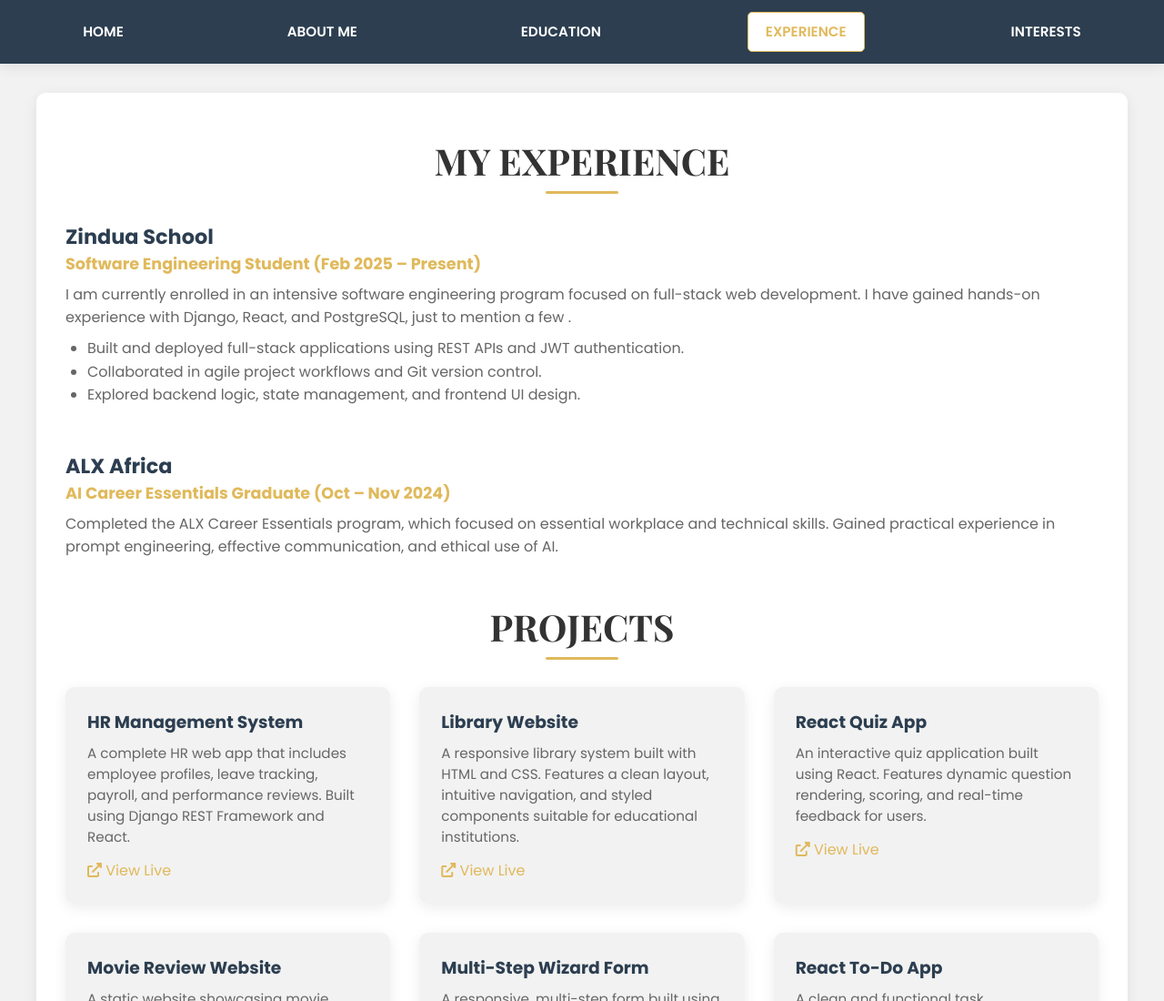
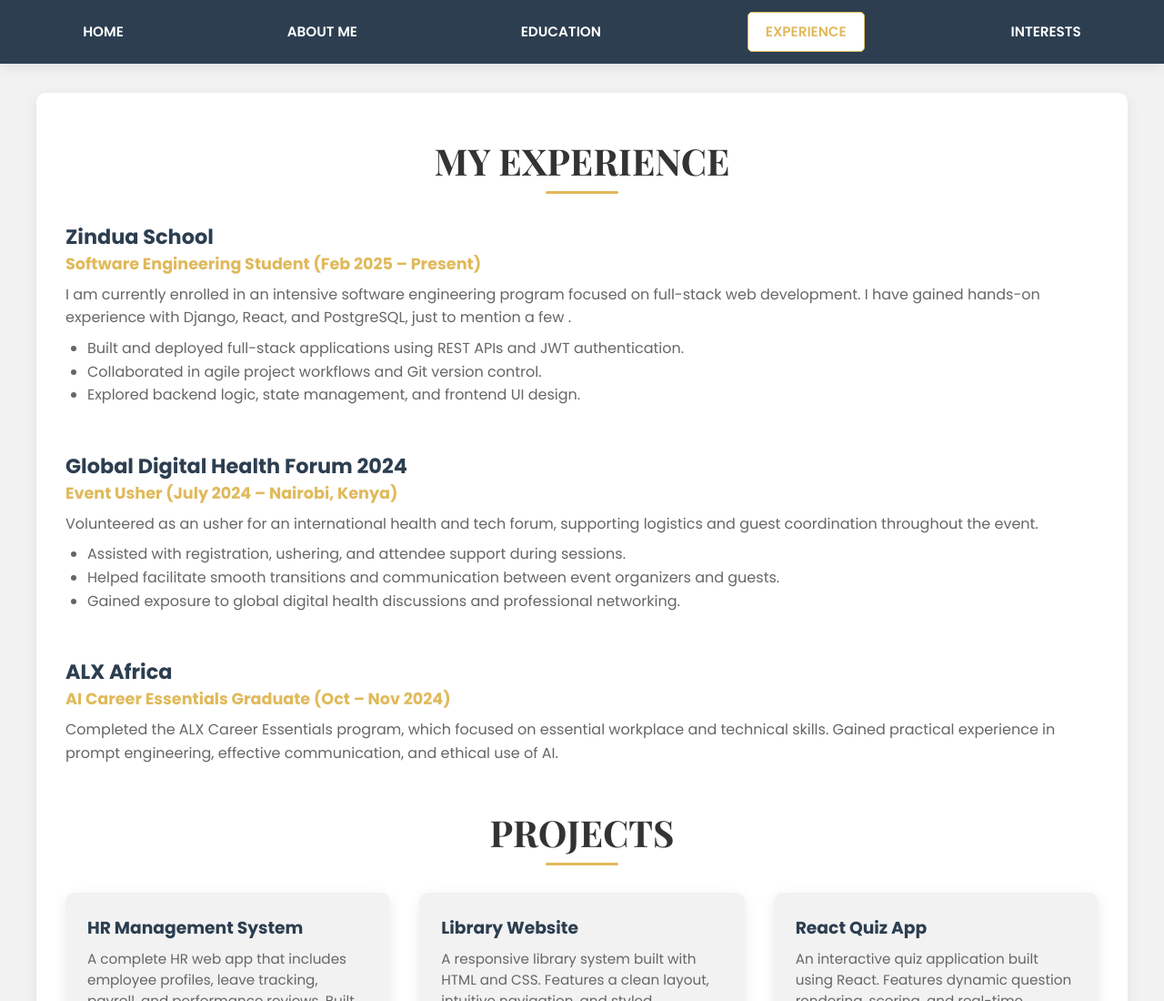
Before and after one commit to Lisha183/My-Portfolio, a plain HTML site: page experience.html in a window 1280 px wide. Shown: the top 1100 px of the page at 91% size. Drawn offline with nearby package versions, Linux system fonts and the light colour scheme.

Commit message:
updating education and experience

```diff
--- a/experience.html
+++ b/experience.html
@@ -197,6 +197,18 @@
     </div>
 
     <div class="experience-item">
+  <h3>Global Digital Health Forum 2024</h3>
+  <h4>Event Usher (July 2024 – Nairobi, Kenya)</h4>
+  <p>Volunteered as an usher for an international health and tech forum, supporting logistics and guest coordination throughout the event.</p>
+  <ul>
+    <li>Assisted with registration, ushering, and attendee support during sessions.</li>
+    <li>Helped facilitate smooth transitions and communication between event organizers and guests.</li>
+    <li>Gained exposure to global digital health discussions and professional networking.</li>
+  </ul>
+</div>
+
+
+    <div class="experience-item">
       <h3>ALX Africa</h3>
       <h4>AI Career Essentials Graduate (Oct – Nov 2024)</h4>
       <p>Completed the ALX Career Essentials program, which focused on essential workplace and technical skills. Gained practical experience in prompt engineering, effective communication, and ethical use of AI.
```
Also changed, not shown: education.html (+2 -3 lines), 1 other file.
